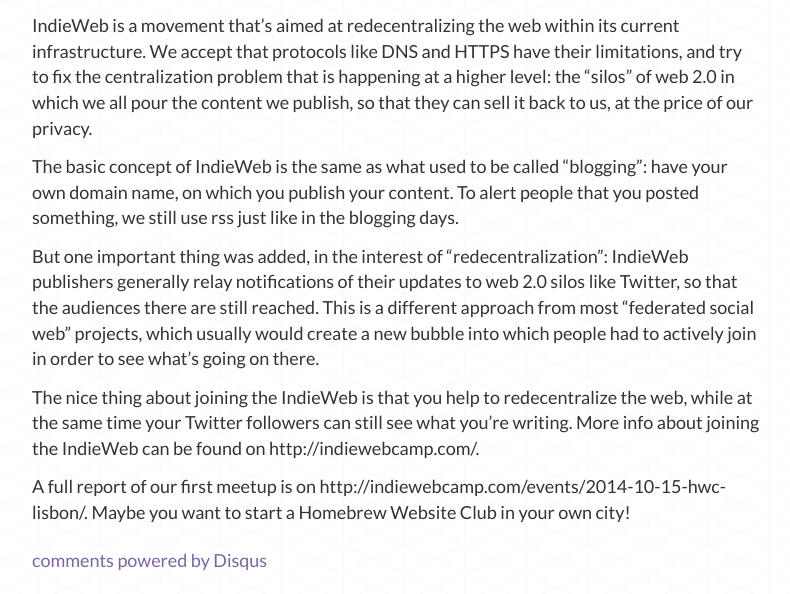
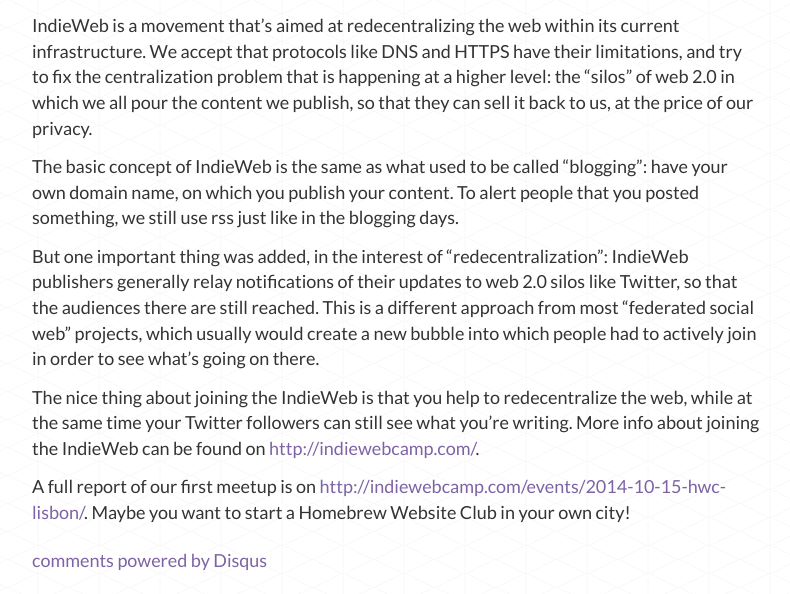
Before and after one commit to redecentralize/redecentralize-website, a Jekyll site: the page built from _posts/lisbon/2014-10-15-Homebrew-website-club.md, in a window 1280 px wide. Shown: the part 365-959 px from the top of the page, without its empty margins (53-843 px from the left). Built offline with Jekyll 4.4.1, drawn with Linux system fonts in a browser that asks for light colours; nearby versions of some CDN libraries; library files that are not in the unit come from our copies; Markdown is read by kramdown in place of the engine named in the settings; comment, search, counter and statistics services are not loaded; some of the changed lines change nothing that is shown; some of the changed text lies outside the part shown.

Commit message:
Make links clicky

```diff
--- a/_posts/lisbon/2014-10-15-Homebrew-website-club.md
+++ b/_posts/lisbon/2014-10-15-Homebrew-website-club.md
@@ -12,8 +12,8 @@
 in San Francisco, and had already spread to Portland, Minneapolis, and Chicago. And now Lisbon, too! :)
 
 We actually got the bi-weekly phase wrong, all the existing chapters are in odd weeks of the year, we might
-correct that at some point, so check http://indiewebcamp.com/events or
-http://www.meetup.com/Internet-Freedom-Lisbon to get the exact announcements.
+correct that at some point, so check [http://indiewebcamp.com/events](http://indiewebcamp.com/events) or
+[http://www.meetup.com/Internet-Freedom-Lisbon](http://www.meetup.com/Internet-Freedom-Lisbon) to get the exact announcements.
 
 IndieWeb is a movement that's aimed at redecentralizing the web within its current infrastructure. We accept that
 protocols like DNS and HTTPS have their limitations, and try to fix the centralization problem that is happening at
@@ -27,6 +27,6 @@
 is a different approach from most "federated social web" projects, which usually would create a new bubble into which people had to actively join in order to see what's going on there.
 
 The nice thing about joining the IndieWeb is that you help to redecentralize the web, while at the same time your
-Twitter followers can still see what you're writing. More info about joining the IndieWeb can be found on http://indiewebcamp.com/.
+Twitter followers can still see what you're writing. More info about joining the IndieWeb can be found on [http://indiewebcamp.com/](http://indiewebcamp.com/).
 
-A full report of our first meetup is on http://indiewebcamp.com/events/2014-10-15-hwc-lisbon/. Maybe you want to start a Homebrew Website Club in your own city!
+A full report of our first meetup is on [http://indiewebcamp.com/events/2014-10-15-hwc-lisbon/](http://indiewebcamp.com/events/2014-10-15-hwc-lisbon/). Maybe you want to start a Homebrew Website Club in your own city!
```
